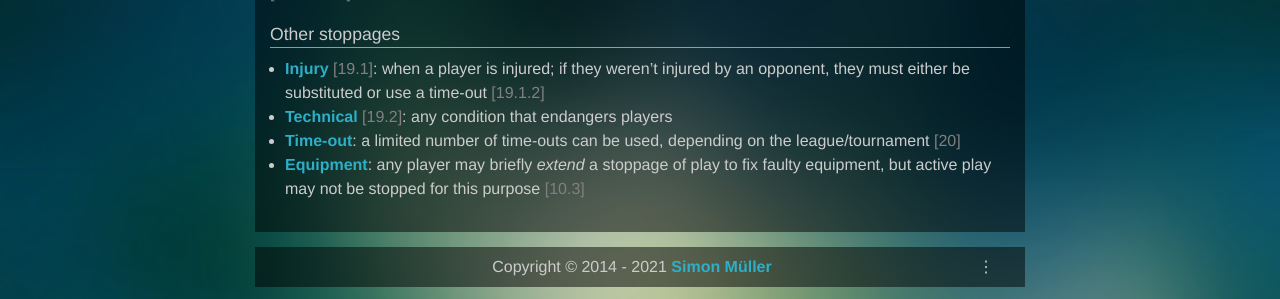
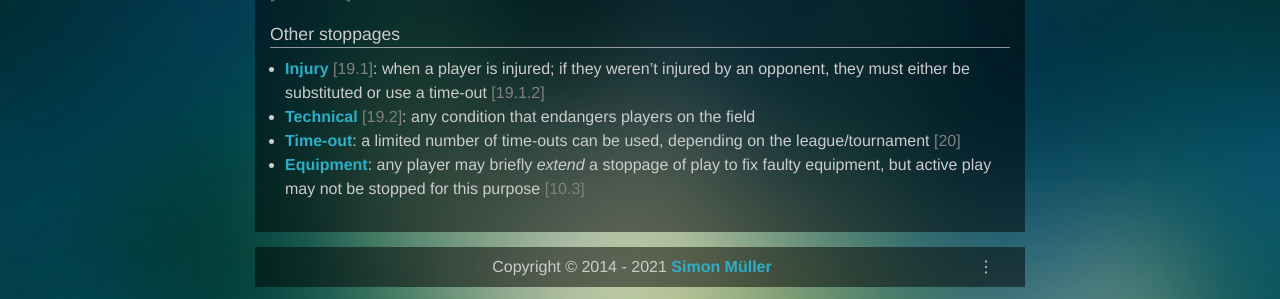
Before and after one commit to samuller/samuller.net, a Jekyll site: the page built from ultimate/calls.md, in a window 1280 px wide. Shown: the part 1598-1897 px from the top of the page. Built offline with Jekyll 4.4.1, drawn with Linux system fonts in a browser that asks for light colours.

Commit message:
Small wording addition for clarity

```diff
--- a/ultimate/calls.md
+++ b/ultimate/calls.md
@@ -59,6 +59,6 @@ Contact with an opponent’s extended arms or hands that are about to, or alread
 ## Other stoppages
 
 - **Injury** <span class="ref-link">[19.1]</span>: when a player is injured; if they weren't injured by an opponent, they must either be substituted or use a time-out <span class="ref-link">[19.1.2]</span>
-- **Technical** <span class="ref-link">[19.2]</span>: any condition that endangers players
+- **Technical** <span class="ref-link">[19.2]</span>: any condition that endangers players on the field
 - **Time-out**: a limited number of time-outs can be used, depending on the league/tournament <span class="ref-link">[20]</span>
 - **Equipment**: any player may briefly *extend* a stoppage of play to fix faulty equipment, but active play may not be stopped for this purpose <span class="ref-link">[10.3]</span>
```
